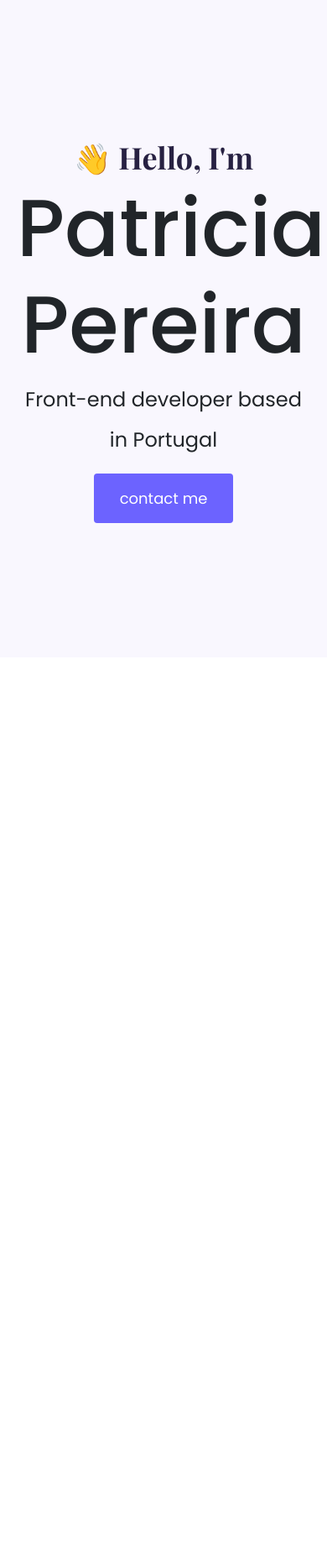
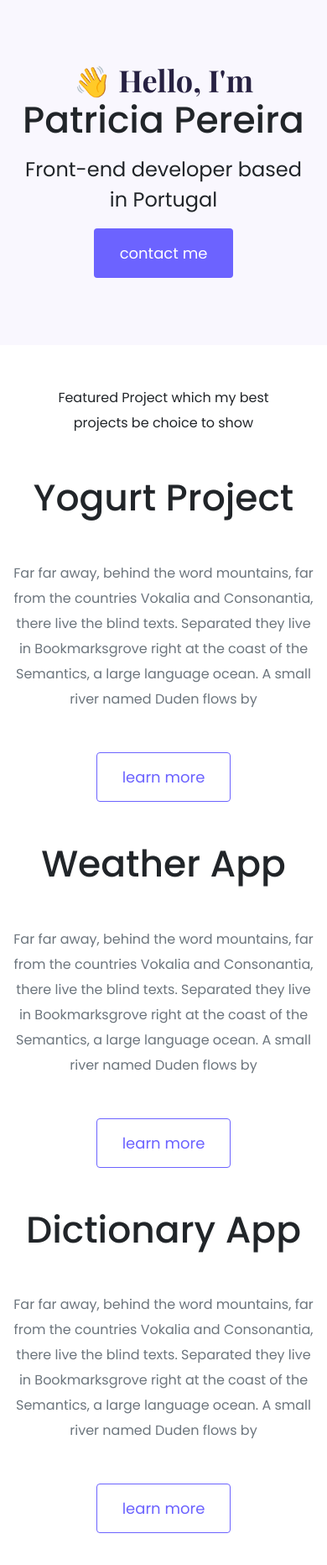
Before and after one commit to GildaMti/portfolio, a website built with Parcel: page index.html in a window 390 px wide. Shown: the whole page at 84% size. Before the commit the page ends 844 px from the top, so only its background shows below. Built offline with nearby package versions, Linux system fonts and the light colour scheme.

Commit message:
Add files via upload

```diff
--- a/index.html
+++ b/index.html
@@ -42,5 +42,61 @@
         <a href="#" class="btn btn-branding">contact me</a>
       </div>
     </div>
+    <p class="text-center m-5">
+      Featured Project which my best projects be choice to show
+    </p>
+    <div class="container">
+      <div class="row mb-5">
+        <div class="col d-none d-lg-block">
+          <img src="src/cH4m-yogurt.png" class="img-fluid" alt="" />
+        </div>
+        <div class="col">
+          <div class="project-description">
+            <h2 class="mb-5">Yogurt Project</h2>
+            <p class="mb-5 text-muted">
+              Far far away, behind the word mountains, far from the countries
+              Vokalia and Consonantia, there live the blind texts. Separated
+              they live in Bookmarksgrove right at the coast of the Semantics, a
+              large language ocean. A small river named Duden flows by
+            </p>
+            <a href="#" class="btn btn-branding-outline">learn more </a>
+          </div>
+        </div>
+      </div>
+      <div class="row mb-5">
+        <div class="col">
+          <div class="project-description">
+            <h2 class="mb-5">Weather App</h2>
+            <p class="mb-5 text-muted">
+              Far far away, behind the word mountains, far from the countries
+              Vokalia and Consonantia, there live the blind texts. Separated
+              they live in Bookmarksgrove right at the coast of the Semantics, a
+              large language ocean. A small river named Duden flows by
+            </p>
+            <a href="#" class="btn btn-branding-outline">learn more </a>
+          </div>
+        </div>
+        <div class="col d-none d-lg-block">
+          <img src="src/jxM9-weather.png" class="img-fluid" alt="" />
+        </div>
+      </div>
+      <div class="row mb-5">
+        <div class="col d-none d-lg-block">
+          <img src="src/dgHV-dictionary.png" class="img-fluid" alt="" />
+        </div>
+        <div class="col">
+          <div class="project-description">
+            <h2 class="mb-5">Dictionary App</h2>
+            <p class="mb-5 text-muted">
+              Far far away, behind the word mountains, far from the countries
+              Vokalia and Consonantia, there live the blind texts. Separated
+              they live in Bookmarksgrove right at the coast of the Semantics, a
+              large language ocean. A small river named Duden flows by
+            </p>
+            <a href="#" class="btn btn-branding-outline">learn more </a>
+          </div>
+        </div>
+      </div>
+    </div>
   </body>
 </html>
--- a/src/styles.css
+++ b/src/styles.css
@@ -14,10 +14,16 @@ h1 h2 h3 h4 h5 h6 {
 }
 h1 {
   font-size: 96px;
+  line-height: 1.5;
+}
+h2 {
+  font-size: 64px;
 }
 p {
   font-family: var(--default-font-family);
   font-weight: normal;
+  font-size: 16px;
+  line-height: 30px;
 }
 .hero {
   background: var(--secondry-color);
@@ -34,7 +40,7 @@ p {
   font-family: "Poppins", sans-serif;
   font-weight: normal;
   font-size: 24px;
-  line-height: 2;
+  line-height: 1.5;
 }
 .btn-branding {
   background: var(--branding-color);
@@ -44,3 +50,29 @@ p {
   font-size: 18px;
   padding: 15px 30px;
 }
+.btn-branding-outline {
+  border-radius: 4px;
+  color: var(--branding-color);
+  line-height: 27px;
+  font-size: 18px;
+  padding: 15px 30px;
+  border: 1px solid var(--branding-color);
+}
+.project-description {
+  padding: 120px 60px;
+}
+@media (max-width: 900px) {
+  .project-description {
+    padding: 0;
+    text-align: center;
+  }
+  h1 {
+    font-size: 44px;
+  }
+  h2 {
+    font-size: 44px;
+  }
+  .hero {
+    padding: 80px 20px;
+  }
+}
```
Also changed, not shown: src/cH4m-yogurt.png (added), src/dgHV-dictionary.png (added), src/jxM9-weather.png (added).
